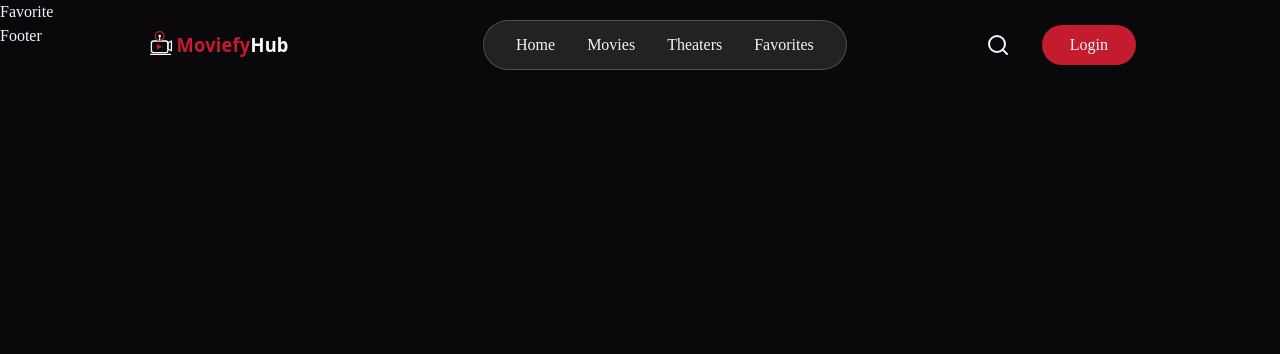
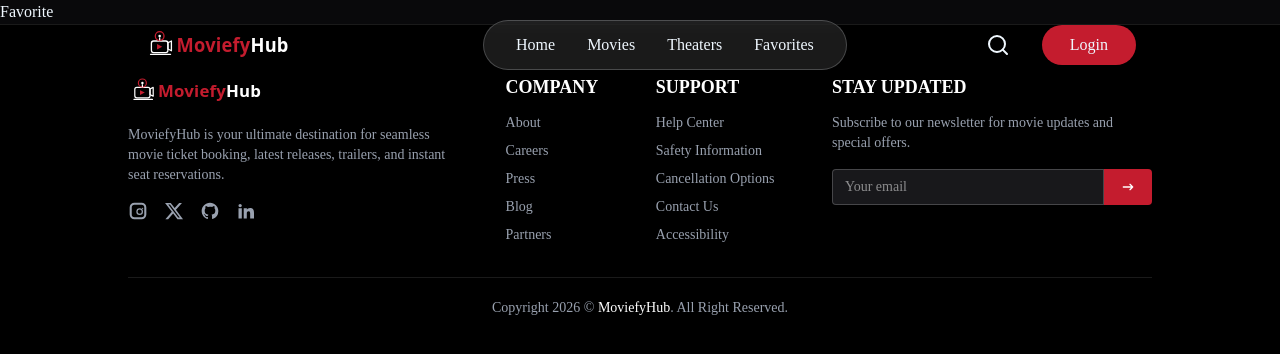
Before and after one commit to MehmoodCoder/Movie_Booking_MERN_App, a React (Vite) app in the folder client/: page /favorite in a window 1280 px wide. Shown: the top 354 px of the page. Built offline with nearby package versions, Linux system fonts and the light colour scheme; no server answers.

Commit message:
Create complete footer

```diff
--- a/client/src/components/Footer.jsx
+++ b/client/src/components/Footer.jsx
@@ -1,9 +1,184 @@
-import React from 'react'
+import React from "react";
+import logo from "../assets/logo.svg";
 
 function Footer() {
+  const handleSubscribe = (e) => {
+    e.preventDefault();
+    const emailInput = e.target.elements.email.value;
+    if (emailInput) {
+      window.location.href = `mailto:mehmood.mh56@gmail.com?subject=Newsletter Subscription&body=Please subscribe this email: ${emailInput}`;
+    }
+  };
+
   return (
-    <div>Footer</div>
-  )
+    <div className="bg-black text-gray-400 pt-12 pb-6 px-6 md:px-16 lg:px-24 xl:px-32 border-t border-white/10">
+      <div className="flex flex-wrap justify-between gap-12 md:gap-6">
+        <div className="max-w-80">
+          <a href="/">
+            <img src={logo} alt="logo" className="mb-4 h-8 md:h-9" />
+          </a>
+          <p className="text-sm">
+            MoviefyHub is your ultimate destination for seamless movie ticket
+            booking, latest releases, trailers, and instant seat reservations.
+          </p>
+          <div className="flex items-center gap-4 mt-4">
+            <a
+              href="https://www.instagram.com/mehmood_mh56"
+              target="_blank"
+              rel="noopener noreferrer"
+              className="hover:text-primary transition"
+            >
+              <svg className="w-5 h-5" fill="currentColor" viewBox="0 0 24 24">
+                <path d="M7.75 2A5.75 5.75 0 002 7.75v8.5A5.75 5.75 0 007.75 22h8.5A5.75 5.75 0 0022 16.25v-8.5A5.75 5.75 0 0016.25 2h-8.5zM4.5 7.75A3.25 3.25 0 017.75 4.5h8.5a3.25 3.25 0 013.25 3.25v8.5a3.25 3.25 0 01-3.25 3.25h-8.5a3.25 3.25 0 01-3.25-3.25v-8.5zm9.5 1a4 4 0 11-4 4 4 4 0 014-4zm0 1.5a2.5 2.5 0 102.5 2.5 2.5 2.5 0 00-2.5-2.5zm3.5-.75a.75.75 0 11.75-.75.75.75 0 01-.75.75z" />
+              </svg>
+            </a>
+            <a
+              href="https://x.com/MehmoodHassan56"
+              target="_blank"
+              rel="noopener noreferrer"
+              className="hover:text-primary transition"
+            >
+              <svg className="w-5 h-5" fill="currentColor" viewBox="0 0 24 24">
+                <path d="M18.244 2.25h3.308l-7.227 8.26 8.502 11.24H16.17l-5.214-6.817L4.99 21.75H1.68l7.73-8.835L1.254 2.25H8.08l4.713 6.231zm-1.161 17.52h1.833L7.084 4.126H5.117z" />
+              </svg>
+            </a>
+            <a
+              href="https://github.com/MehmoodCoder"
+              target="_blank"
+              rel="noopener noreferrer"
+              className="hover:text-primary transition"
+            >
+              <svg className="w-5 h-5" fill="currentColor" viewBox="0 0 24 24">
+                <path
+                  fillRule="evenodd"
+                  clipRule="evenodd"
+                  d="M12 2C6.477 2 2 6.484 2 12.017c0 4.425 2.865 8.18 6.839 9.504.5.092.682-.217.682-.483 0-.237-.008-.868-.013-1.703-2.782.605-3.369-1.343-3.369-1.343-.454-1.158-1.11-1.466-1.11-1.466-.908-.62.069-.608.069-.608 1.003.07 1.53 1.032 1.53 1.032.892 1.53 2.341 1.088 2.91.832.092-.647.35-1.088.636-1.338-2.22-.253-4.555-1.113-4.555-4.951 0-1.093.39-1.988 1.029-2.688-.103-.253-.446-1.272.098-2.65 0 0 .84-.27 2.75 1.026A9.564 9.564 0 0112 6.844c.85.004 1.705.115 2.504.337 1.909-1.296 2.747-1.027 2.747-1.027.546 1.379.202 2.398.1 2.651.64.7 1.028 1.595 1.028 2.688 0 3.848-2.339 4.695-4.566 4.943.359.309.678.92.678 1.855 0 1.338-.012 2.419-.012 2.747 0 .268.18.58.688.482A10.019 10.019 0 0022 12.017C22 6.484 17.522 2 12 2z"
+                />
+              </svg>
+            </a>
+            <a
+              href="https://www.linkedin.com/in/mehmood-hassan-7604a03b1"
+              target="_blank"
+              rel="noopener noreferrer"
+              className="hover:text-primary transition"
+            >
+              <svg className="w-5 h-5" fill="currentColor" viewBox="0 0 24 24">
+                <path d="M4.98 3.5C3.88 3.5 3 4.38 3 5.48c0 1.1.88 1.98 1.98 1.98h.02c1.1 0 1.98-.88 1.98-1.98C6.98 4.38 6.1 3.5 4.98 3.5zM3 8.75h3.96V21H3V8.75zm6.25 0h3.8v1.68h.05c.53-.98 1.82-2.02 3.75-2.02 4.01 0 4.75 2.64 4.75 6.07V21H17v-5.63c0-1.34-.03-3.07-1.88-3.07-1.88 0-2.17 1.47-2.17 2.98V21H9.25V8.75z" />
+              </svg>
+            </a>
+          </div>
+        </div>
+
+        <div>
+          <p className="text-lg text-white font-semibold">COMPANY</p>
+          <ul className="mt-3 flex flex-col gap-2 text-sm">
+            <li>
+              <a href="#" className="hover:text-white transition">
+                About
+              </a>
+            </li>
+            <li>
+              <a href="#" className="hover:text-white transition">
+                Careers
+              </a>
+            </li>
+            <li>
+              <a href="#" className="hover:text-white transition">
+                Press
+              </a>
+            </li>
+            <li>
+              <a href="#" className="hover:text-white transition">
+                Blog
+              </a>
+            </li>
+            <li>
+              <a href="#" className="hover:text-white transition">
+                Partners
+              </a>
+            </li>
+          </ul>
+        </div>
+
+        <div>
+          <p className="text-lg text-white font-semibold">SUPPORT</p>
+          <ul className="mt-3 flex flex-col gap-2 text-sm">
+            <li>
+              <a href="#" className="hover:text-white transition">
+                Help Center
+              </a>
+            </li>
+            <li>
+              <a href="#" className="hover:text-white transition">
+                Safety Information
+              </a>
+            </li>
+            <li>
+              <a href="#" className="hover:text-white transition">
+                Cancellation Options
+              </a>
+            </li>
+            <li>
+              <a href="#" className="hover:text-white transition">
+                Contact Us
+              </a>
+            </li>
+            <li>
+              <a href="#" className="hover:text-white transition">
+                Accessibility
+              </a>
+            </li>
+          </ul>
+        </div>
+
+        <div className="max-w-80">
+          <p className="text-lg text-white font-semibold">STAY UPDATED</p>
+          <p className="mt-3 text-sm">
+            Subscribe to our newsletter for movie updates and special offers.
+          </p>
+          <form onSubmit={handleSubscribe} className="flex items-center mt-4">
+            <input
+              type="email"
+              name="email"
+              required
+              className="bg-zinc-900 text-white rounded-l border border-white/20 h-9 px-3 outline-none focus:border-primary w-full text-sm"
+              placeholder="Your email"
+            />
+            <button
+              type="submit"
+              className="flex items-center justify-center bg-primary hover:bg-primary/90 transition h-9 px-4 rounded-r shrink-0"
+            >
+              <svg
+                className="w-4 h-4 text-white"
+                aria-hidden="true"
+                xmlns="http://www.w3.org/2000/svg"
+                fill="none"
+                viewBox="0 0 24 24"
+              >
+                <path
+                  stroke="currentColor"
+                  strokeLinecap="round"
+                  strokeLinejoin="round"
+                  strokeWidth="2"
+                  d="M19 12H5m14 0-4 4m4-4-4-4"
+                />
+              </svg>
+            </button>
+          </form>
+        </div>
+      </div>
+      <hr className="border-white/10 mt-8" />
+      <div className="flex flex-col md:flex-row gap-2 items-center justify-center py-5">
+        <p className="text-center text-sm">
+          Copyright {new Date().getFullYear()} ©{" "}
+          <a href="/" className="text-white hover:underline">
+            MoviefyHub
+          </a>
+          . All Right Reserved.
+        </p>
+      </div>
+    </div>
+  );
 }
 
-export default Footer
+export default Footer;
```
